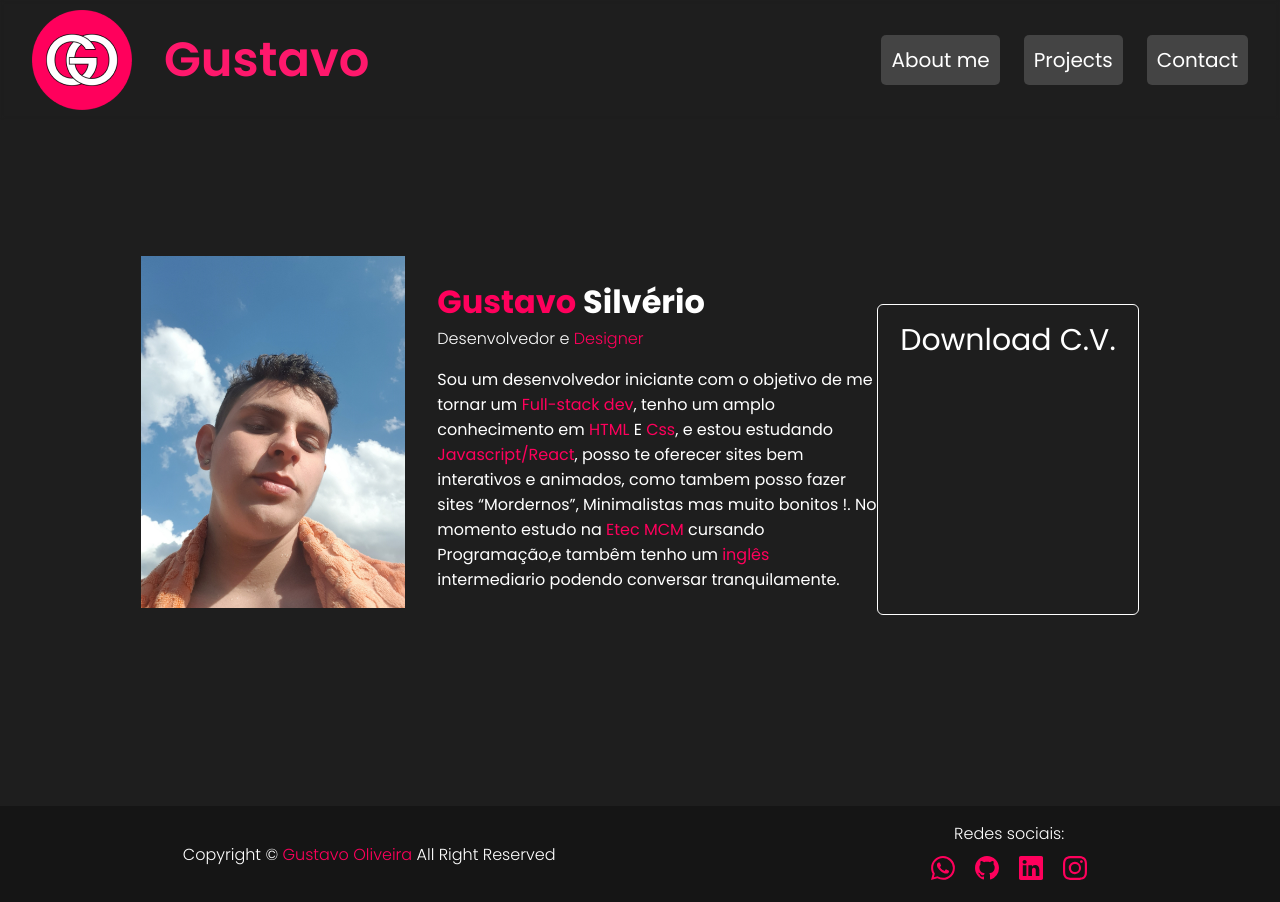
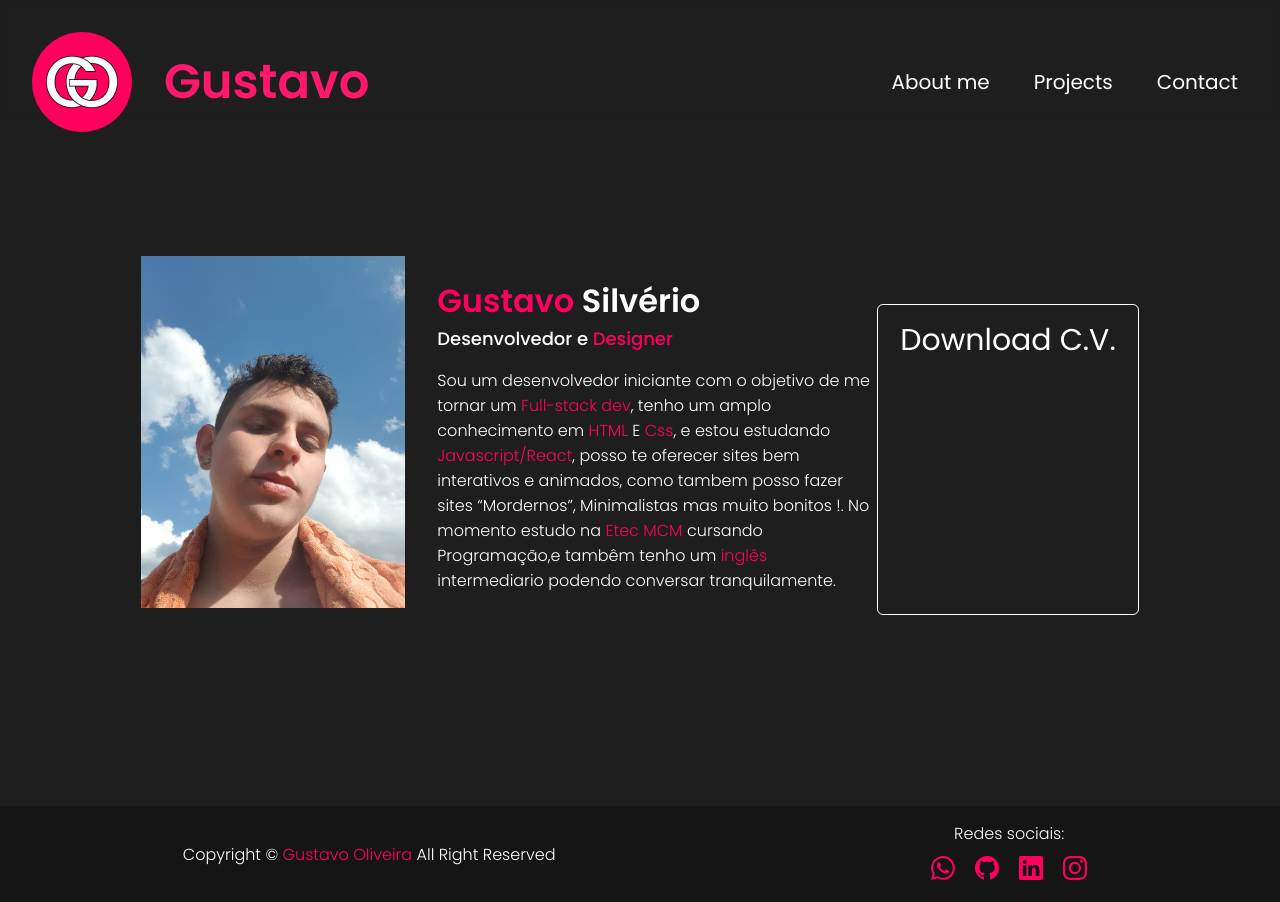
Before and after one commit to GustavoSilverio/Portfolio, a React (Create React App) app: page / in a window 1280 px wide. Built offline with nearby package versions, Linux system fonts and the light colour scheme.

Commit message:
finalização home

```diff
--- a/src/Components/Footer/Footer.css
+++ b/src/Components/Footer/Footer.css
@@ -27,13 +27,13 @@ h2 {
     color: #ff357f;
 }
 
-.name-footer {
+.name-footer a {
     color: var(--primary);
     cursor: pointer;
     transition: .2s;
 }
 
-.name-footer:hover {
+.name-footer a:hover {
     color: #ff357f;
 }
 
--- a/src/Components/Footer/Footer.jsx
+++ b/src/Components/Footer/Footer.jsx
@@ -7,7 +7,7 @@ const Footer = () => {
     return (
         <footer>
             <div className="copy">
-                <h2>Copyright © <span className='name-footer'>Gustavo Oliveira</span> All Right Reserved</h2>
+                <h2>Copyright © <span className='name-footer'><a href="https://github.com/GustavoSilverio" rel='noreferrer' target="_blank">Gustavo Oliveira</a></span> All Right Reserved</h2>
             </div>
 
             <div className="socialMedia">
@@ -15,10 +15,10 @@ const Footer = () => {
                 <h2>Redes sociais:</h2>
 
                 <div className="icones">
-                    <BsWhatsapp />
-                    <BsGithub />
-                    <BsLinkedin />
-                    <BsInstagram />
+                    <a href="https://wa.me/5511943352341?text=Ol%C3%A1%2C+tudo+bem+%3F" rel='noreferrer' target="_blank"><BsWhatsapp /></a>
+                    <a href="https://github.com/GustavoSilverio" rel='noreferrer' target="_blank"><BsGithub /></a>
+                    <a href="https://www.linkedin.com/in/gustavo-silvério-b16236246/" rel='noreferrer' target="_blank"><BsLinkedin /></a>
+                    <a href="https://www.instagram.com/sotzzz/" rel='noreferrer' target="_blank"><BsInstagram /></a>
                 </div>
 
             </div>
--- a/src/Components/Navbar/Navbar.jsx
+++ b/src/Components/Navbar/Navbar.jsx
@@ -17,7 +17,7 @@ const Navbar = () => {
                 <ul>
                     <li>About me</li>
                     <li>Projects</li>
-                    <li>Contact</li>
+                    <li className='contact'>Contact</li>
                 </ul>
             </div>
 
--- a/src/Components/Navbar/navbar.css
+++ b/src/Components/Navbar/navbar.css
@@ -10,6 +10,7 @@ nav {
     position: fixed;
     z-index: 1;
     top: 0;
+    flex-wrap: wrap;
 }
 
 ul {
@@ -24,17 +25,22 @@ ul {
 }
 
 ul li {
-    background-color: #444;
+    cursor: pointer;
+    transition: .2s;
+    padding: 10px;
+    border-radius: 5px;
     height: auto;
     width: auto;
-    padding: 10px;
-    border-radius: 5px;
-    cursor: pointer;
-    transition: .2s;
 }
 
 ul li:hover {
-    background-color: #555;
+    background-color: #fff;
+    color: #000;
+}
+
+ul .contact:hover {
+    background-color: var(--primary);
+    color: #000;
 }
 
 .greeting {
--- a/src/Pages/Home/home.css
+++ b/src/Pages/Home/home.css
@@ -14,13 +14,21 @@
     align-items: center;
 }
 
-.about p {
-    width: 27.5rem;
+.about h1 {
+    font-weight: 600;
 }
 
 .about h2 {
     margin-bottom: 1rem;
+    font-weight: 500;
+    font-size: 18px;
 }
+
+.about p {
+    width: 27.5rem;
+    font-weight: 300;
+}
+
 
 .home {
     display: flex;
```
